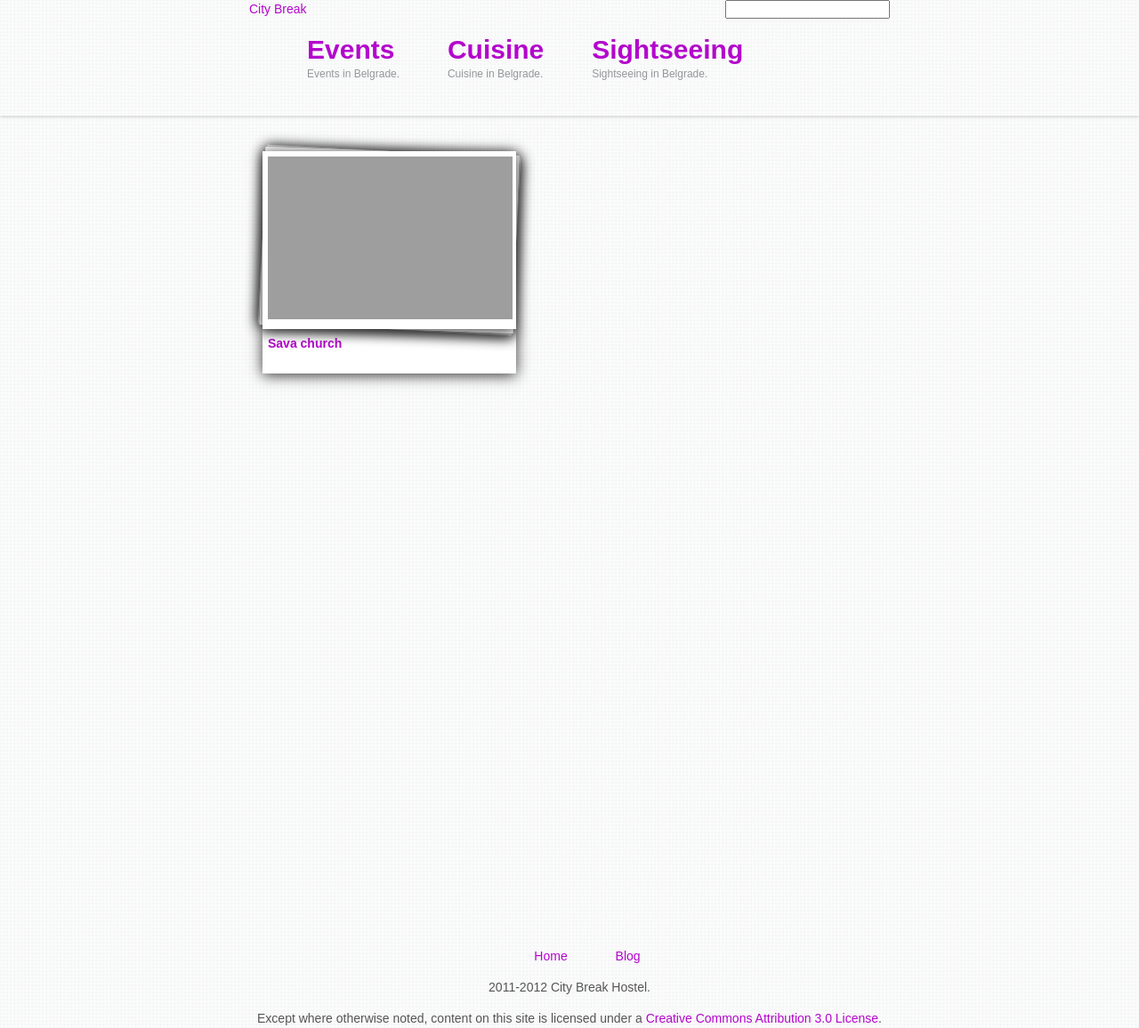
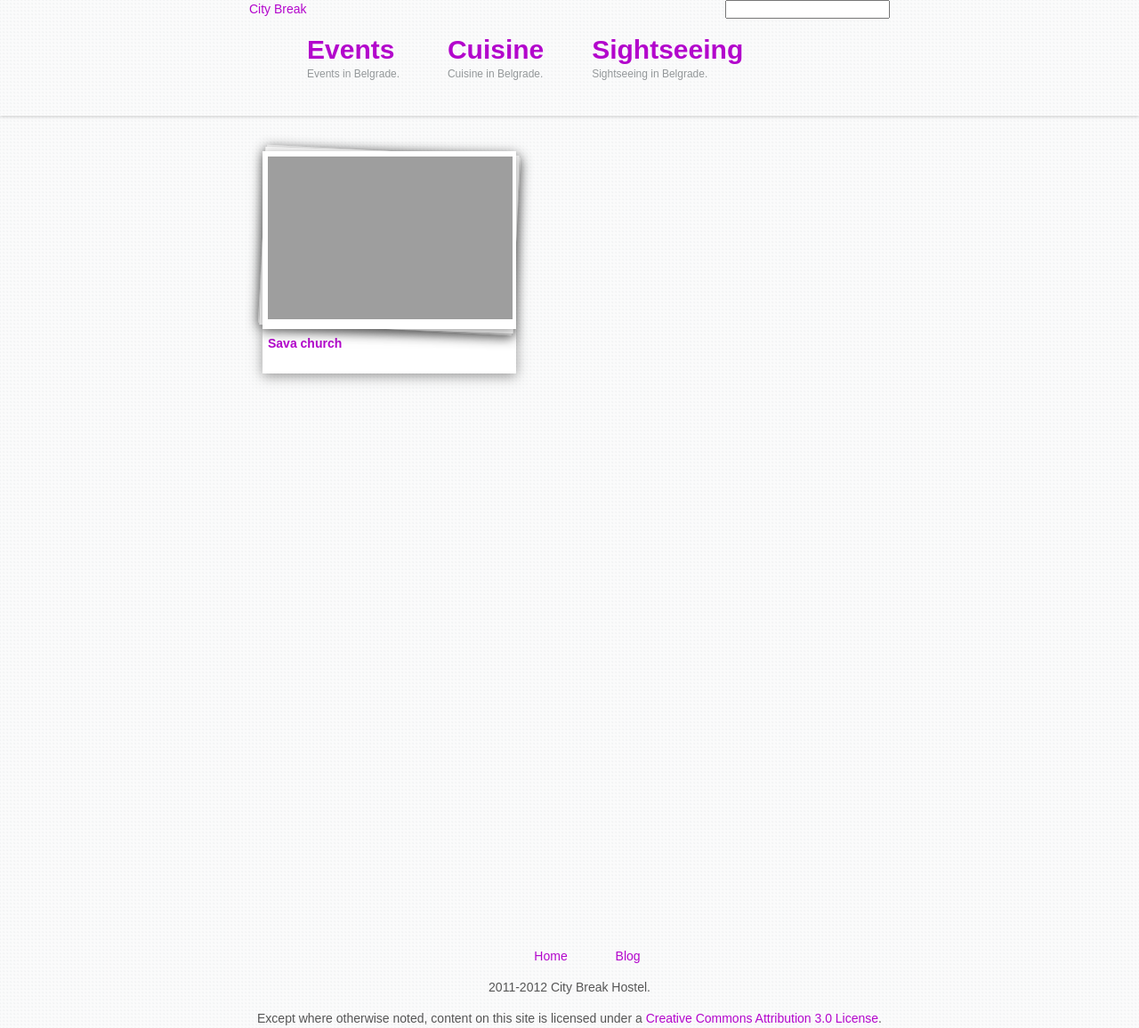
Before and after one commit to citybreak/citybreak.github.com, a Jekyll site: the page built from blog/sightseeing/index.html, in a window 1280 px wide. Shown: the whole page at 89% size. Built offline with Jekyll 4.4.1, drawn with Linux system fonts in a browser that asks for light colours; nearby versions of some CDN libraries; comment, search, counter and statistics services are not loaded; grey boxes are pictures that could not be loaded.

Commit message:
minor fixes

```diff
--- a/_layouts/blog_default.html
+++ b/_layouts/blog_default.html
@@ -56,7 +56,7 @@
     {% endif %}
 
     {% if page.next.url %}
-      <a rel="next" href="{{page.next.url}}" title="next Post:
+      <a rel="next" href="{{page.next.url}}" title="Next Post:
 {{page.next.title}}">
         {% include right-arrow.svg %}
       </a>
--- a/app.css
+++ b/app.css
@@ -251,9 +251,9 @@ body:before {/* thanks to Maleika (Kohoutec)*/
   background-color: white;
   border: 1px solid white;
   padding: 5px;
-  -moz-box-shadow: 0px 2px 15px #333;
-  -webkit-box-shadow: 0px 2px 15px #333;
-  box-shadow: 0px 2px 15px #333;
+  -moz-box-shadow: 0px 3px 13px rgba(51, 51, 51, 0.5);
+  -webkit-box-shadow: 0px 3px 13px rgba(51, 51, 51, 0.5);
+  box-shadow: 0px 3px 13px rgba(51, 51, 51, 0.5);
 }
 .image-stack-item {
   position: absolute;
@@ -261,9 +261,9 @@ body:before {/* thanks to Maleika (Kohoutec)*/
   background: #fff;
   border: 1px solid #fff;
   padding: 5px;
-  -moz-box-shadow: 0px 2px 15px #333;
-  -webkit-box-shadow: 0px 2px 15px #333;
-  box-shadow: 0px 2px 15px #333;
+  -moz-box-shadow: 0px 3px 13px rgba(51, 51, 51, 0.5);
+  -webkit-box-shadow: 0px 3px 13px rgba(51, 51, 51, 0.5);
+  box-shadow: 0px 3px 13px rgba(51, 51, 51, 0.5);
   width: 100%;
   height: 100%;
 }
@@ -345,9 +345,9 @@ body:before {/* thanks to Maleika (Kohoutec)*/
   background: #fff;
   border: 1px solid #fff;
   padding: 5px;
-  -moz-box-shadow: 0px 2px 15px #333;
-  -webkit-box-shadow: 0px 2px 15px #333;
-  box-shadow: 0px 2px 15px #333;
+  -moz-box-shadow: 0px 3px 13px rgba(51, 51, 51, 0.5);
+  -webkit-box-shadow: 0px 3px 13px rgba(51, 51, 51, 0.5);
+  box-shadow: 0px 3px 13px rgba(51, 51, 51, 0.5);
   margin: 0 auto 30px;
   line-height: 0;
   text-align: center;
```
